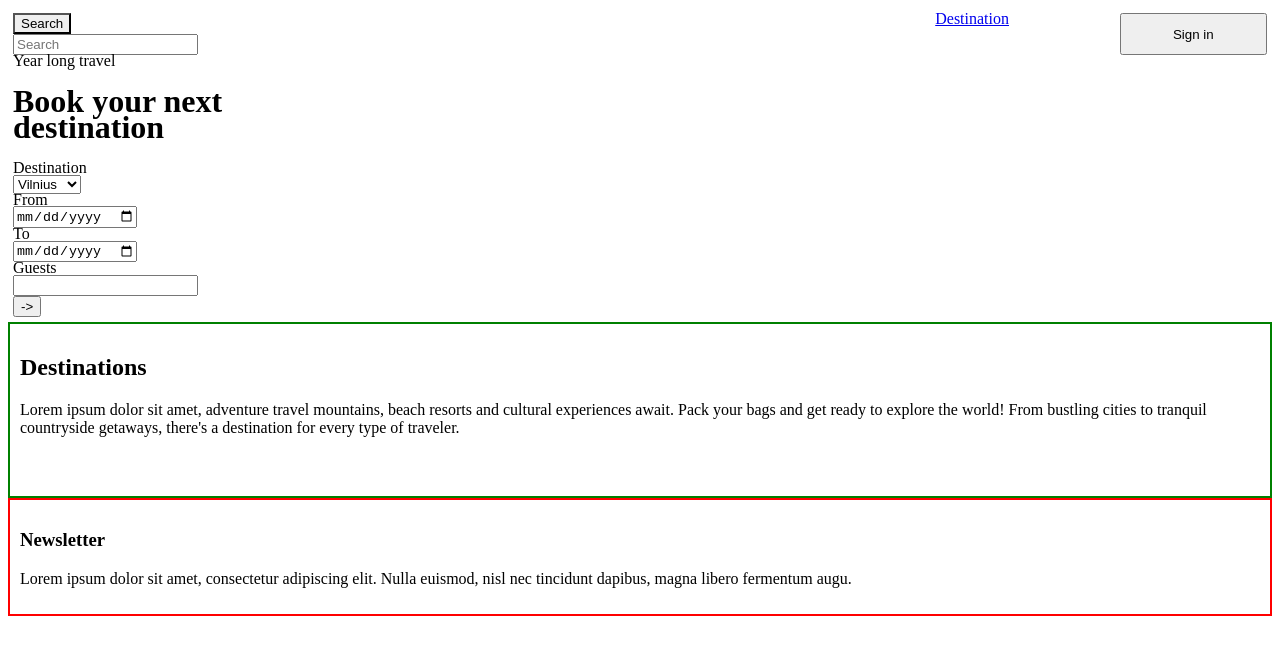
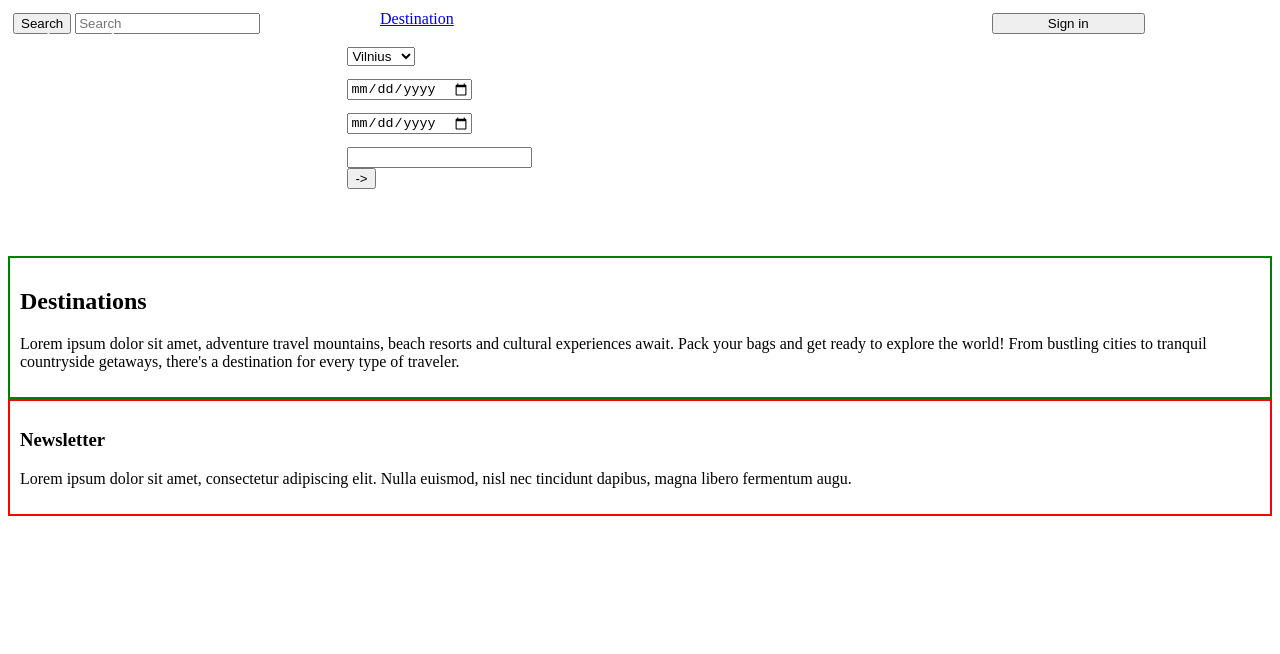
Before and after one commit to vytautasval/Landing-page, a plain HTML site: page main.html in a window 1280 px wide. Drawn offline with Linux system fonts and the light colour scheme.

Commit message:
Second commit

```diff
--- a/main.html
+++ b/main.html
@@ -9,17 +9,20 @@
     <body class="grid-container">
         <header>
             <div class="search-bar">
-                <form>
+                <form id=search-form>
                     <button id="search-button" type="submit">Search</button>
                     <input id="search-field" type="text" placeholder="Search">
                 </form>
                 <a id="destination-link" href="wikipedia.com">Destination</a>
                 <button id="sign-in-button" type="button">Sign in</button>
             </div>
-            <div class="destination-form">
-                Year long travel
+            <div class="destination-bar">
+                <div id="intro-text">
+                    Year long travel
                 <h1>Book your next <br>destination</h1>
-                <form>
+                </div>
+
+                <form id="destination-form">
                     <div id="destination">
                         <label for name="destination">Destination</label><br>
                         <select name="destination" id="destination">
--- a/styles.css
+++ b/styles.css
@@ -4,6 +4,7 @@
     grid-template-rows: 1fr 0.75fr 0.25fr;
     grid-template-columns: 1;
     font-size: 16px;
+
 
 }
 
@@ -16,34 +17,35 @@ header {
     /*justify-items: center;*/
     display: grid;
     padding: 5px;
+    color: white;
+    font-family: Montserrat;
     grid-row: 1/2;
     line-height: 0.8;
     grid-template-areas:
     "search-bar search-bar search-bar destination-link sign-in-button"
     "....."
-    "destination-form destination-form destination-form destination-form destination-form"
+    "destination-bar";
 }
 .search-bar {
     display: grid;
-    /*grid-template-areas:
-    "search-button search-field destination-link sign-in-button"*/
+    grid-template-areas:
+    "search-button search-field destination-link sign-in-button";
     grid-template-rows: 1;
-    grid-template-columns: 0.1fr 1fr 0.25fr 0.2fr;
+    grid-template-columns: 0.6fr 1fr 0.25fr 0.2fr;
 }
 
-#search-button {
-    background-image: url(icons/search-white.svg);
-    grid-area: 1/1/1/1;
+
+.destination-bar {
+    display: grid;
+    grid-template-areas:
+    "intro-text intro-text intro-text intro-text intro-text"
+    "destination from to guests submit";
+    grid-template-rows: 0.6fr 0.4fr;
+    grid-template-columns: 1fr 1fr 1fr 0.5fr 0.25fr;
 }
-#search-field {
-    grid-area: 1/2/1/3;
-}
-#destination-link {
-    grid-area: 1/3/1/4;
-}
-#sign-in-button {
-    grid-area: 1/4/1/5;
-}
+
+
+
 section {
     padding: 10px;
     border: 2px solid green;
```
